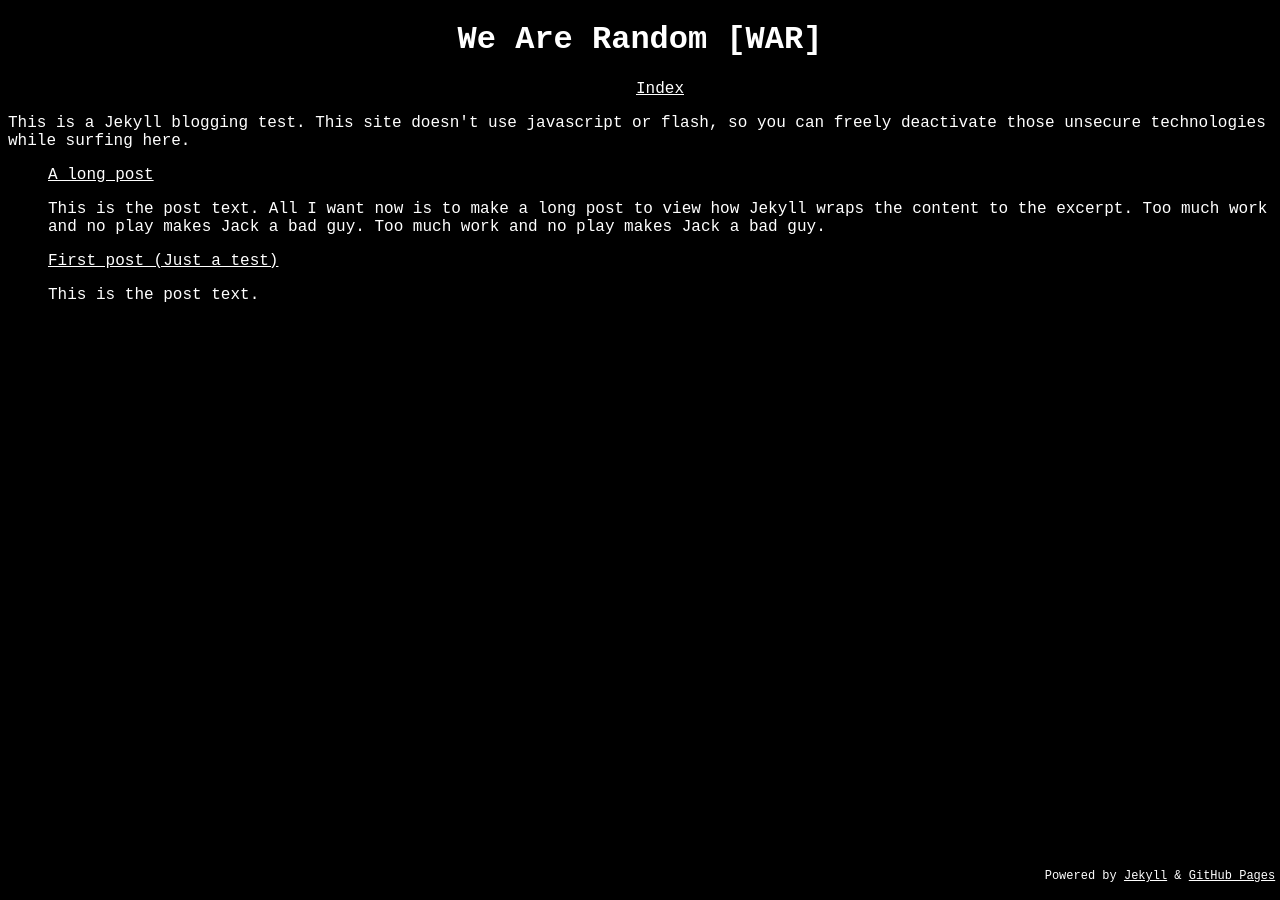
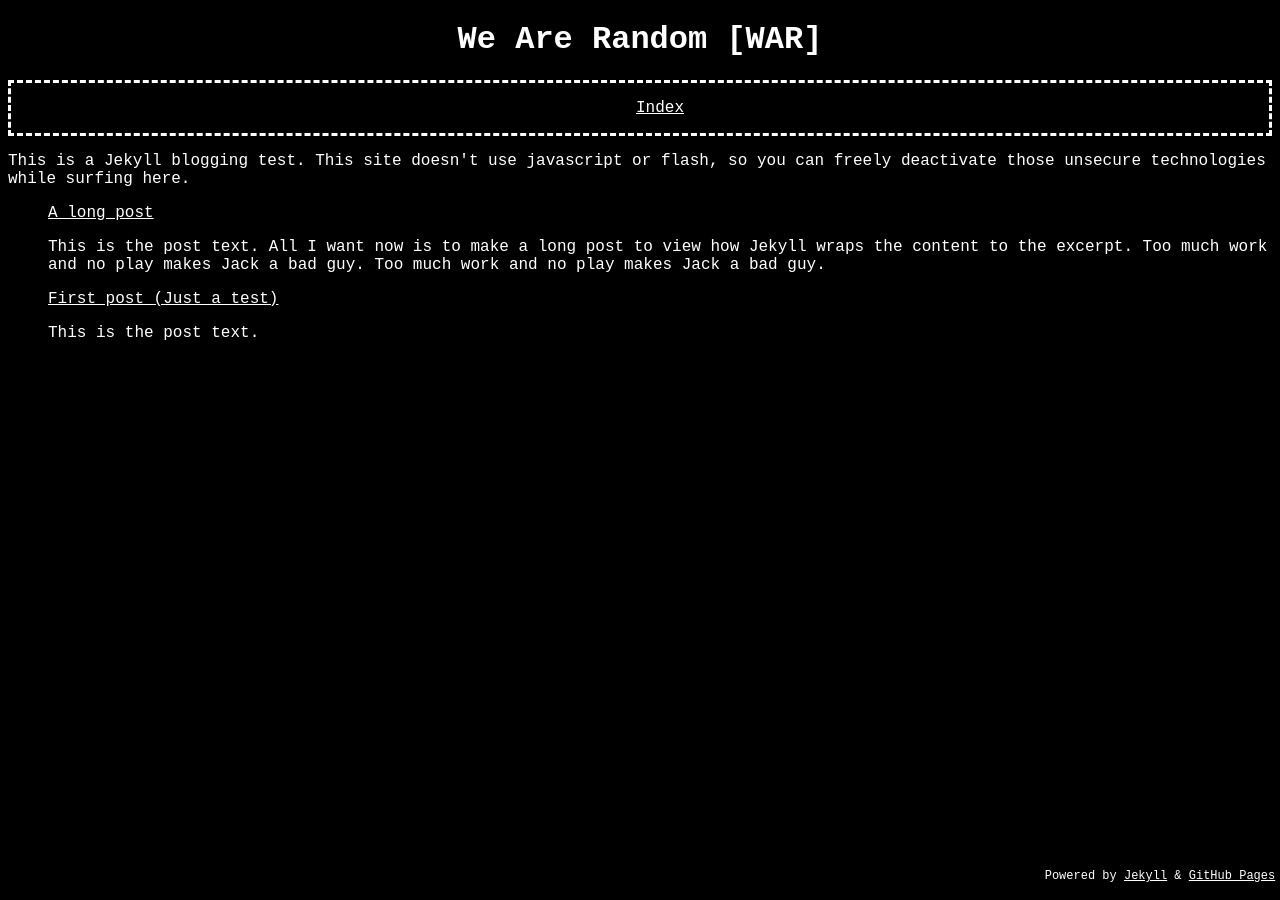
Before and after one commit to wearerandom/wearerandom.github.io, a Jekyll site: the page built from index.html, in a window 1280 px wide. Built offline with Jekyll 4.4.1, drawn with Linux system fonts in a browser that asks for light colours.

Commit message:
Update _styles.scss

```diff
--- a/_sass/_styles.scss
+++ b/_sass/_styles.scss
@@ -14,7 +14,8 @@ body.wrap{
     }
     .nav {
         text-align: center;
-        border-style: 3px dashed;
+        border-style: dashed;
+        border-width: 3px;
         ul {
             li {
                 list-style-type: none;
```
